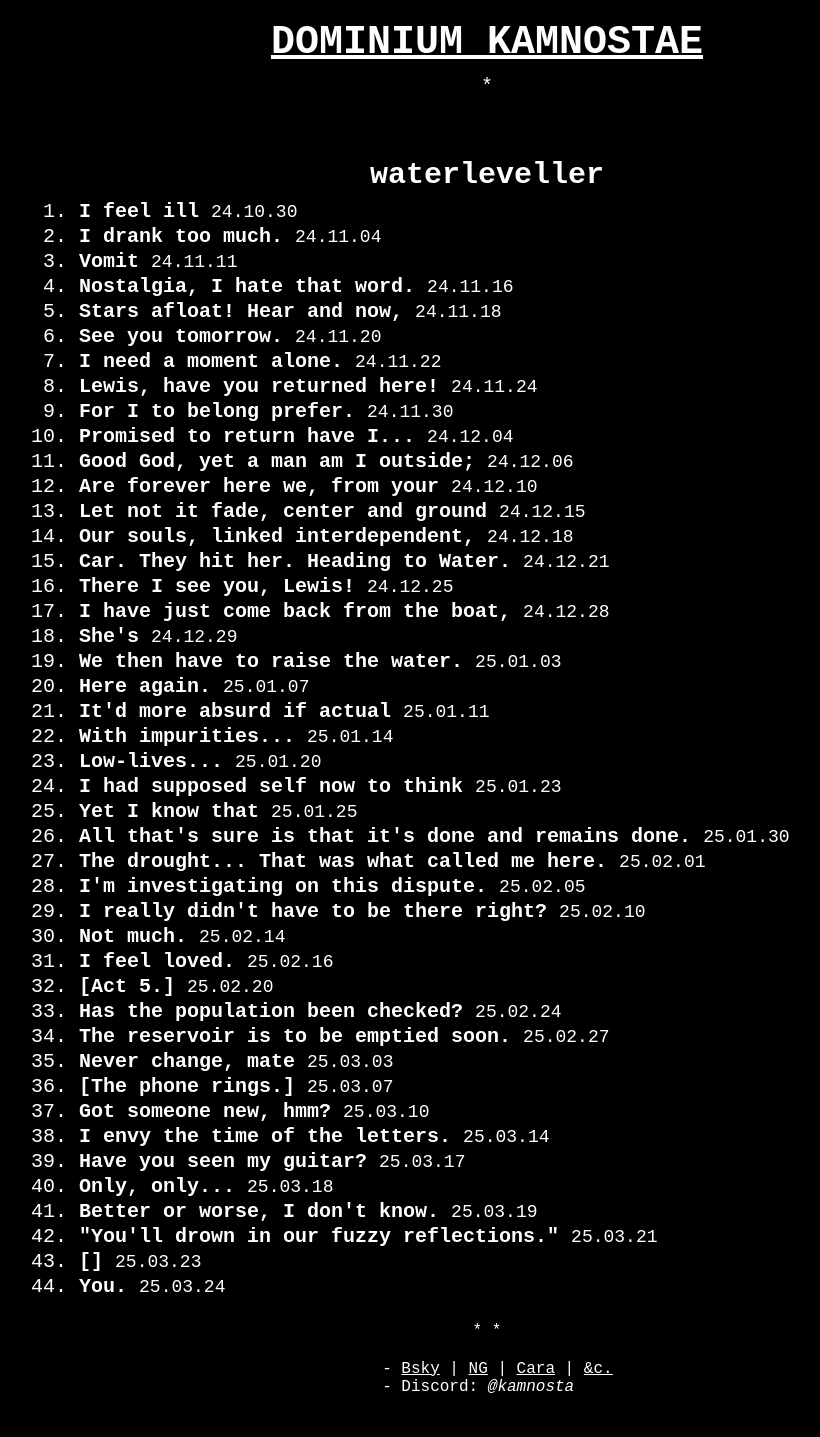
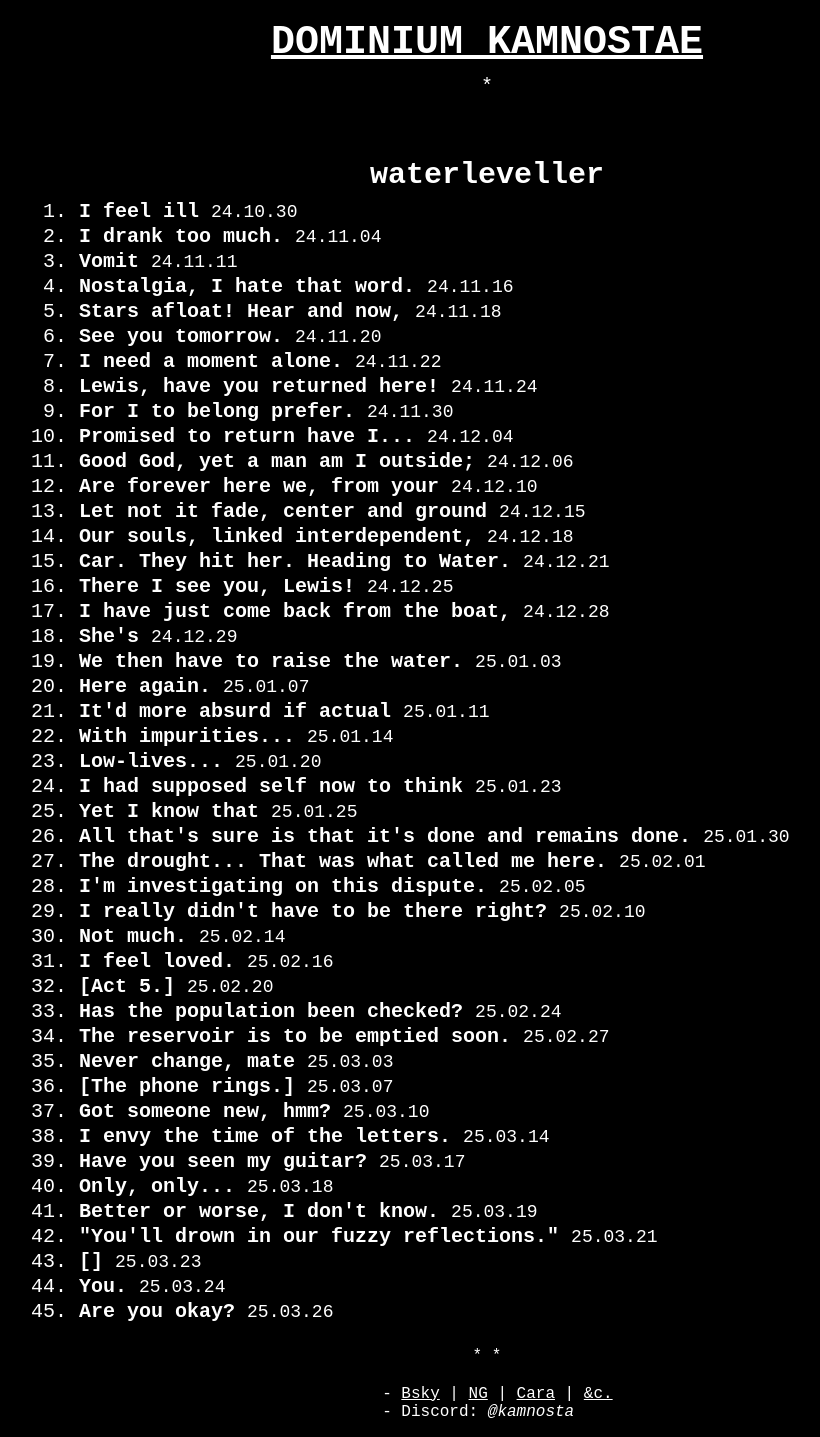
Before and after one commit to kamnosta/kamnosta.github.io, a Jekyll site: the page built from col_indexes/waterleveller_index.md, in a window 1280 px wide. Shown: the whole page, without its empty margins (153-973 px from the left). Built offline with Jekyll 4.4.1, drawn with Linux system fonts in a browser that asks for light colours; before the commit the page ends 1412 px from its top, so only the background shows below that.

Commit message:
250326 wl45

```diff
--- /dev/null
+++ b/_waterleveller/25-03-26-45.md
@@ -0,0 +1,9 @@
+---
+title: Waterleveller -45-
+
+firstverse: "Are you okay?"
+---
+
+*Part III.*
+
+*Act 7.*
```
Also changed, not shown: index.md (+1 -1 lines), imgs_waterleveller/250326_wl45.png (added).
